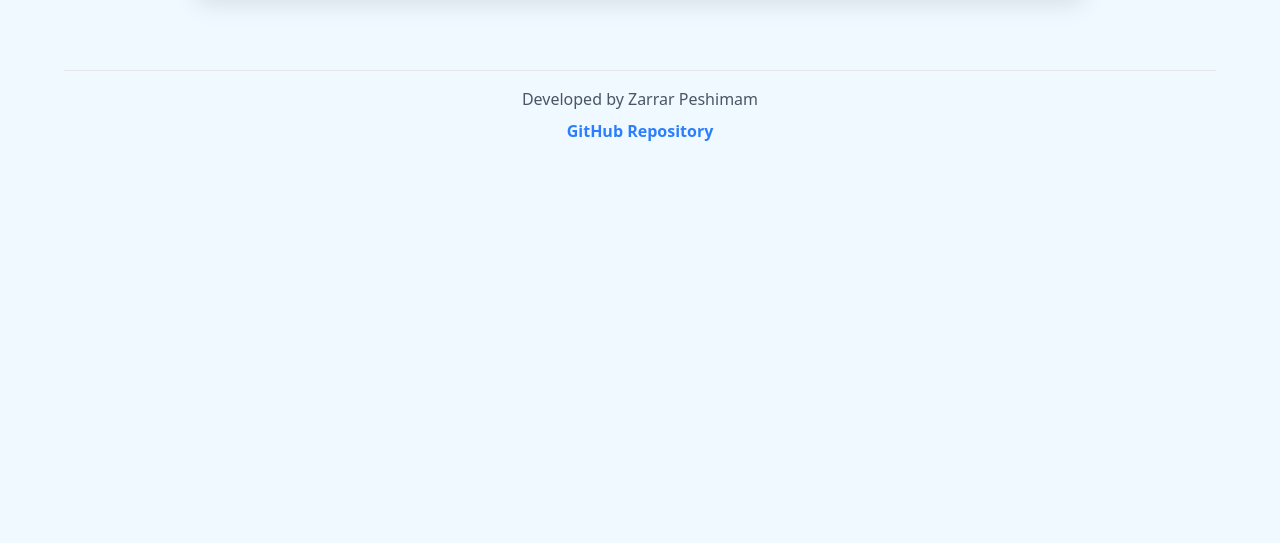
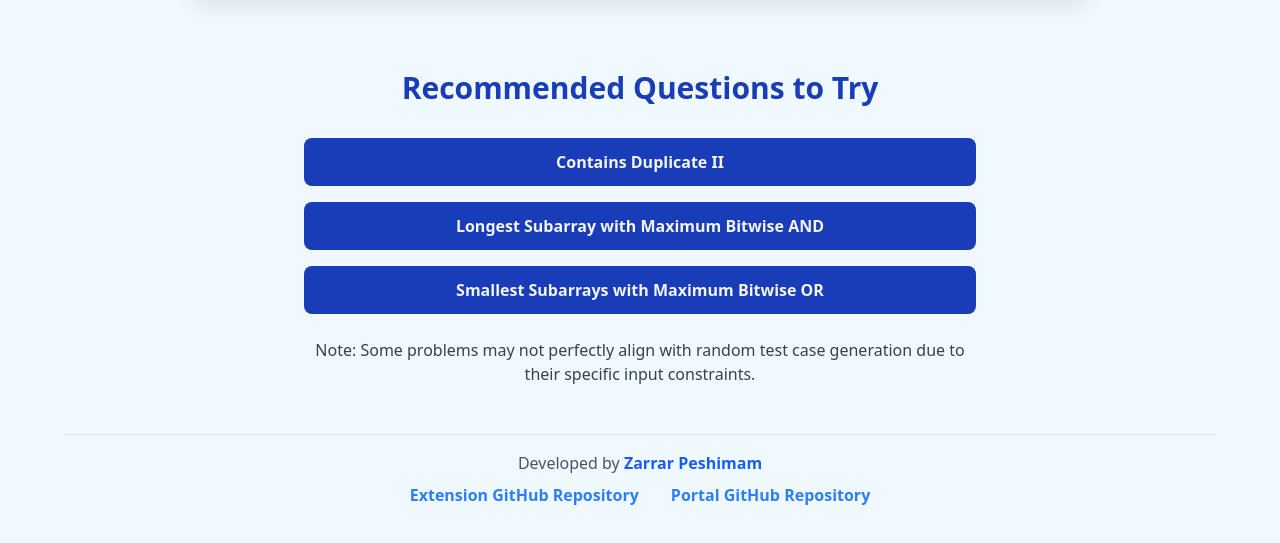
Before and after one commit to ZarrarPeshimam/LC-Testcase-Extension-Download-Portal, a React (Vite) app in the folder frontend/: page / in a window 1280 px wide. Shown: the part 1634-2177 px from the top of the page. Before the commit the page ends 1857 px from the top, so only its background shows below. Built offline with nearby package versions, Linux system fonts and the light colour scheme; no server answers.

Commit message:
Update links

```diff
--- a/frontend/src/components/LandingPage.jsx
+++ b/frontend/src/components/LandingPage.jsx
@@ -106,11 +106,72 @@ const LandingPage = () => {
           </video>
         </FadeInOnScroll>
       </section>
+      <section className="container mx-auto px-4 sm:px-6 lg:px-0 mt-16">
+        <h2 className="text-3xl font-bold text-blue-800 text-center mb-8">
+          Recommended Questions to Try
+        </h2>
 
+        {/* Recommended List */}
+        <ul className="grid grid-cols-1 gap-4 max-w-2xl mx-auto text-center">
+          <li>
+            <a
+              href="https://leetcode.com/problems/contains-duplicate-ii/description/?envType=problem-list-v2&envId=sliding-window"
+              target="_blank"
+              rel="noopener noreferrer"
+              className="block p-3 text-gray-100 hover:text-blue-500 rounded-lg bg-blue-800 hover:bg-white font-semibold transition-colors duration-300 ease-in-out"
+            >
+              Contains Duplicate II
+            </a>
+          </li>
+          <li>
+            <a
+              href="https://leetcode.com/problems/longest-subarray-with-maximum-bitwise-and/"
+              target="_blank"
+              rel="noopener noreferrer"
+              className="block p-3 text-gray-100 hover:text-blue-500 rounded-lg bg-blue-800 hover:bg-white font-semibold transition-colors duration-300 ease-in-out"
+            >
+              Longest Subarray with Maximum Bitwise AND
+            </a>
+          </li>
+          <li>
+            <a
+              href="https://leetcode.com/problems/smallest-subarrays-with-maximum-bitwise-or/?envType=daily-question&envId=2025-07-30"
+              target="_blank"
+              rel="noopener noreferrer"
+              className="block p-3 text-gray-100 hover:text-blue-500 rounded-lg bg-blue-800 hover:bg-white font-semibold transition-colors duration-300 ease-in-out"
+            >
+              Smallest Subarrays with Maximum Bitwise OR
+            </a>
+          </li>
+        </ul>
+
+        <p className="text-center text-gray-700 mb-2 mt-6 max-w-2xl mx-auto">
+          Note: Some problems may not perfectly align with random test case generation
+          due to their specific input constraints.
+</p>
+      </section>
       {/* Footer Section */}
       <footer className="mt-12 py-4 text-center border-t border-gray-200">
         <div className="container mx-auto px-4 sm:px-6 lg:px-0">
-          <p className="text-gray-600">Developed by Zarrar Peshimam</p>
+          <p className="text-gray-600">
+            Developed by{" "}
+            <a
+              href="https://www.linkedin.com/in/zarrar-peshimam-a2439b28b/"
+              target="_blank"
+              rel="noopener noreferrer"
+              className="text-blue-600 hover:text-blue-900 hover:underline font-semibold transition-all duration-200"
+            >
+              Zarrar
+            </a>{" "}
+            <a
+              href="https://github.com/ZarrarPeshimam"
+              target="_blank"
+              rel="noopener noreferrer"
+              className="text-blue-600 hover:text-blue-900 hover:underline font-semibold transition-all duration-200"
+            >
+              Peshimam
+            </a>
+          </p>
           <div className="mt-2 flex flex-col sm:flex-row justify-center space-y-2 sm:space-y-0 sm:space-x-8">
             <a
               href="https://github.com/ZarrarPeshimam/TLE-Case-Generator-Extension"
@@ -118,7 +179,15 @@ const LandingPage = () => {
               rel="noopener noreferrer"
               className="text-blue-500 hover:text-blue-700 font-semibold transition"
             >
-              GitHub Repository
+              Extension GitHub Repository
+            </a>
+            <a
+              href="https://github.com/ZarrarPeshimam/TLE-Generator-Download-Portal"
+              target="_blank"
+              rel="noopener noreferrer"
+              className="text-blue-500 hover:text-blue-700 font-semibold transition"
+            >
+              Portal GitHub Repository
             </a>
 
           </div>
```
